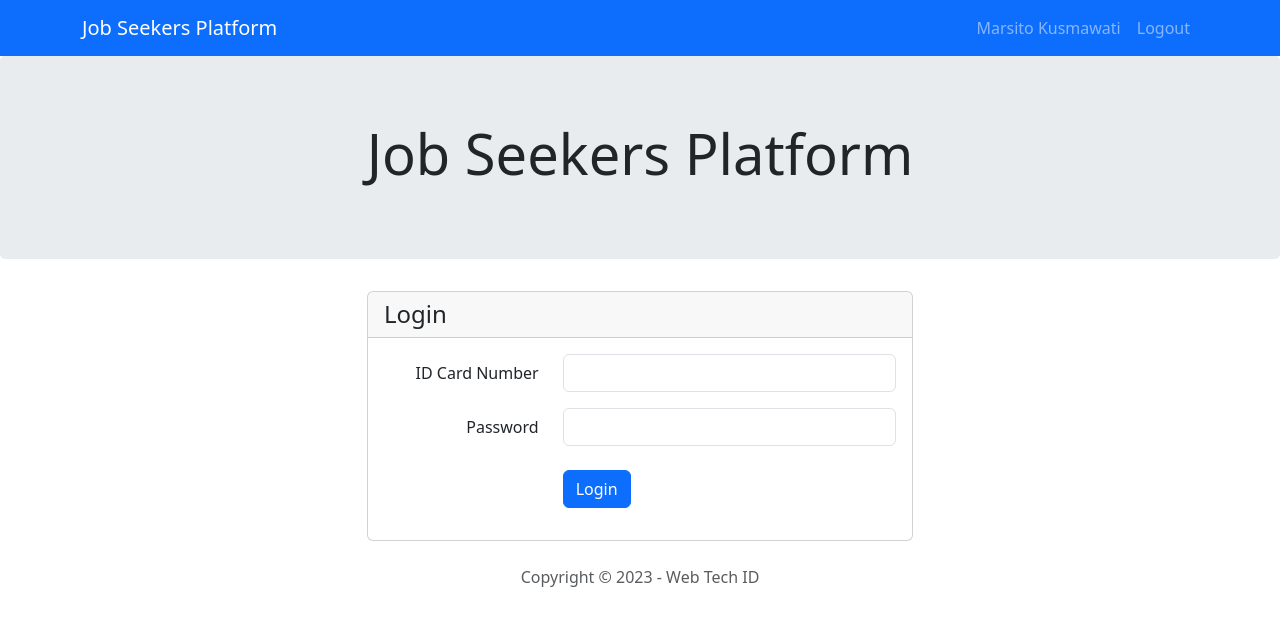
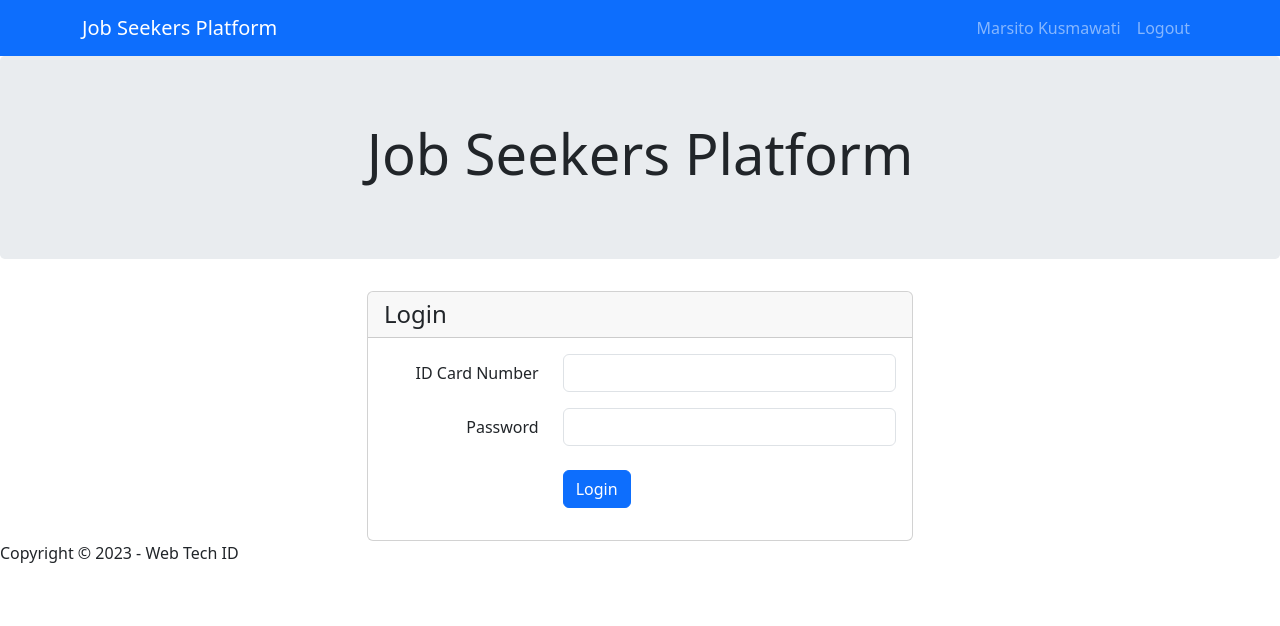
Before and after one commit to Badrut/lks-prov-2023-frontend, a React (Vite) app: page / in a window 1280 px wide. Shown: the top 626 px of the page. Built offline with nearby package versions, Linux system fonts and the light colour scheme.

Commit message:
mencari cara konsumsi error di login & add logout

```diff
--- a/src/components/Login.jsx
+++ b/src/components/Login.jsx
@@ -61,7 +61,7 @@ const Login = () => {
                                     </div>
                                     <div className="form-group row align-items-center mt-4">
                                         <div className="col-4"></div>
-                                        <div className="col-8"><button className="btn btn-primary" type="submit">Login</button></div>
+                                        <div className="col-8"><button className="btn btn-primary">Login</button></div>
                                     </div>
                                 </div>
                             </form>
@@ -71,8 +71,8 @@ const Login = () => {
             </main>
 
             <footer>
-                <div className="container">
-                    <div className="text-center py-4 text-muted">
+                <div classNameName="container">
+                    <div classNameName="text-center py-4 text-muted">
                         Copyright &copy; 2023 - Web Tech ID
                     </div>
                 </div>
--- a/src/components/Navbar.jsx
+++ b/src/components/Navbar.jsx
@@ -1,4 +1,12 @@
+import { useNavigate } from "react-router-dom";
+
 const Navbar = () => {
+
+    const navigate = useNavigate();
+    const handleLogout = () => {
+        localStorage.removeItem('token');
+        navigate('/');
+    }
 
     return (
         <>
@@ -16,7 +24,7 @@ const Navbar = () => {
                             <a class="nav-link" href="#">Marsito Kusmawati</a>
                         </li>
                         <li class="nav-item">
-                            <a class="nav-link" href="#">Logout</a>
+                            <a class="nav-link" href="#" onClick={handleLogout}>Logout</a>
                         </li>
                     </ul>
                 </div>
```
